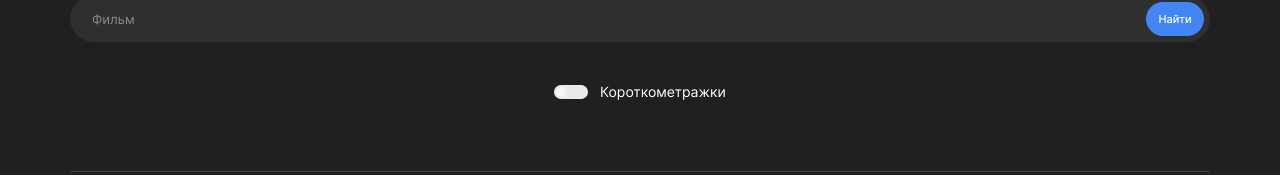
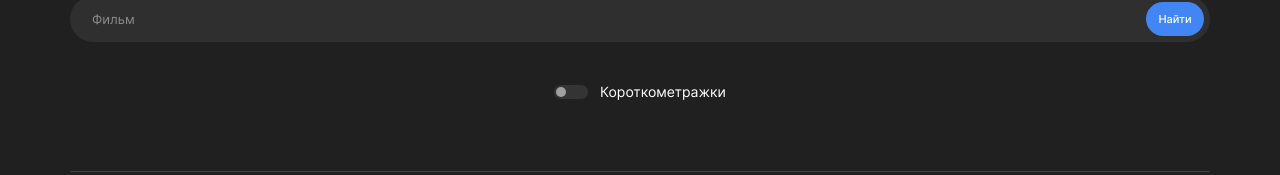
Before and after one commit to BarahBabah/movies-explorer-frontend, a React (Create React App) app: page /saved-movies in a window 1280 px wide. Shown: the part 138-313 px from the top of the page. Built offline with nearby package versions, Linux system fonts and the light colour scheme.

Commit message:
checkbox hover

```diff
--- a/src/components/SearchForm/SearchForm.css
+++ b/src/components/SearchForm/SearchForm.css
@@ -86,7 +86,7 @@
   left: 0;
   right: 0;
   bottom: 0;
-  background: #ebebeb;
+  background-color: #343434;
   border-radius: 20px;
   transition: 0.4s;
 }
@@ -98,7 +98,7 @@
   width: 10px;
   left: 2px;
   bottom: 2px;
-  background-color: whitesmoke;
+  background-color: #a0a0a0;
   border-radius: 50%;
   transition: 0.4s;
 }
@@ -109,8 +109,15 @@
 
 .search-form__option-checkbox:checked + .search-form__checkbox-custom::before {
   transform: translateX(20px);
+  background: #ffffff;
 }
-
+.search-form__checkbox-custom:hover::before {
+  transform: matrix(1, 0, 0, 1, 2, 0);
+}
+.search-form__option-checkbox:checked
+  + .search-form__checkbox-custom:hover::before {
+  transform: matrix(1, 0, 0, 1, 18, 0);
+}
 .search-form__option-text {
   margin-left: 12px;
   color: white;
```
